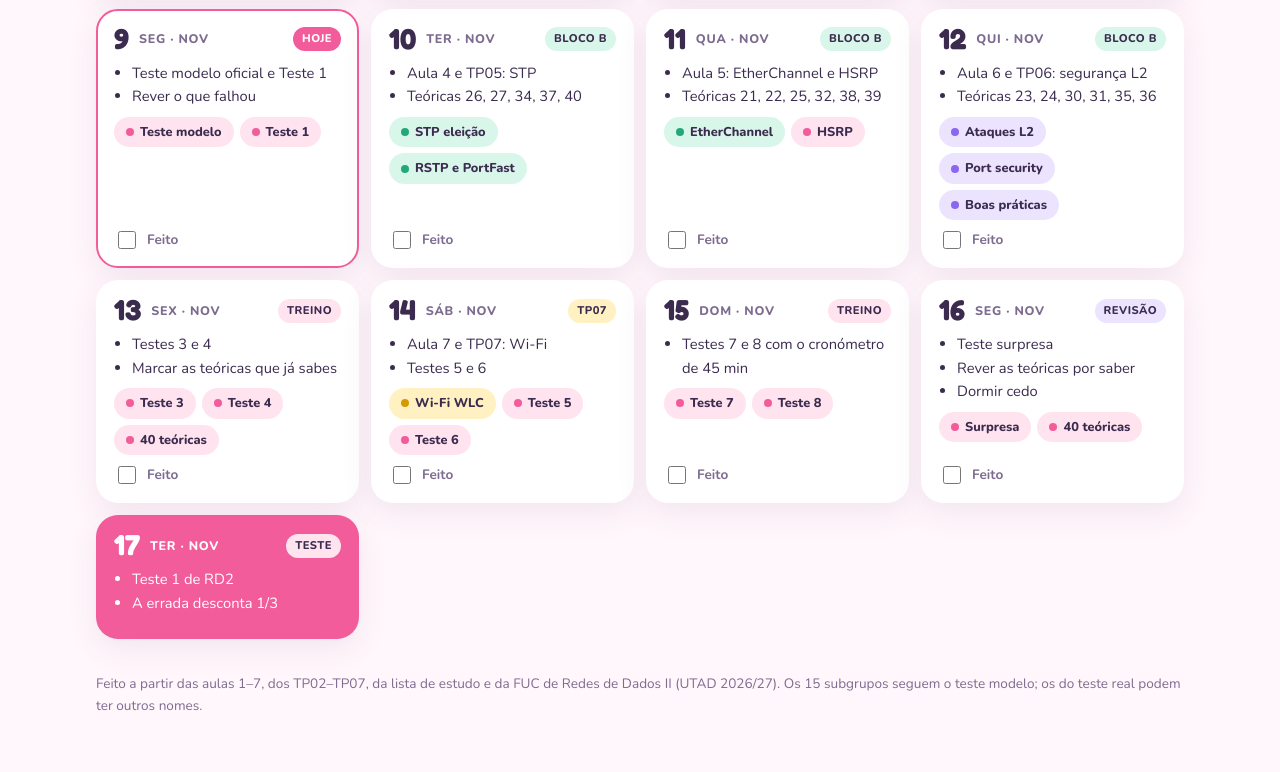
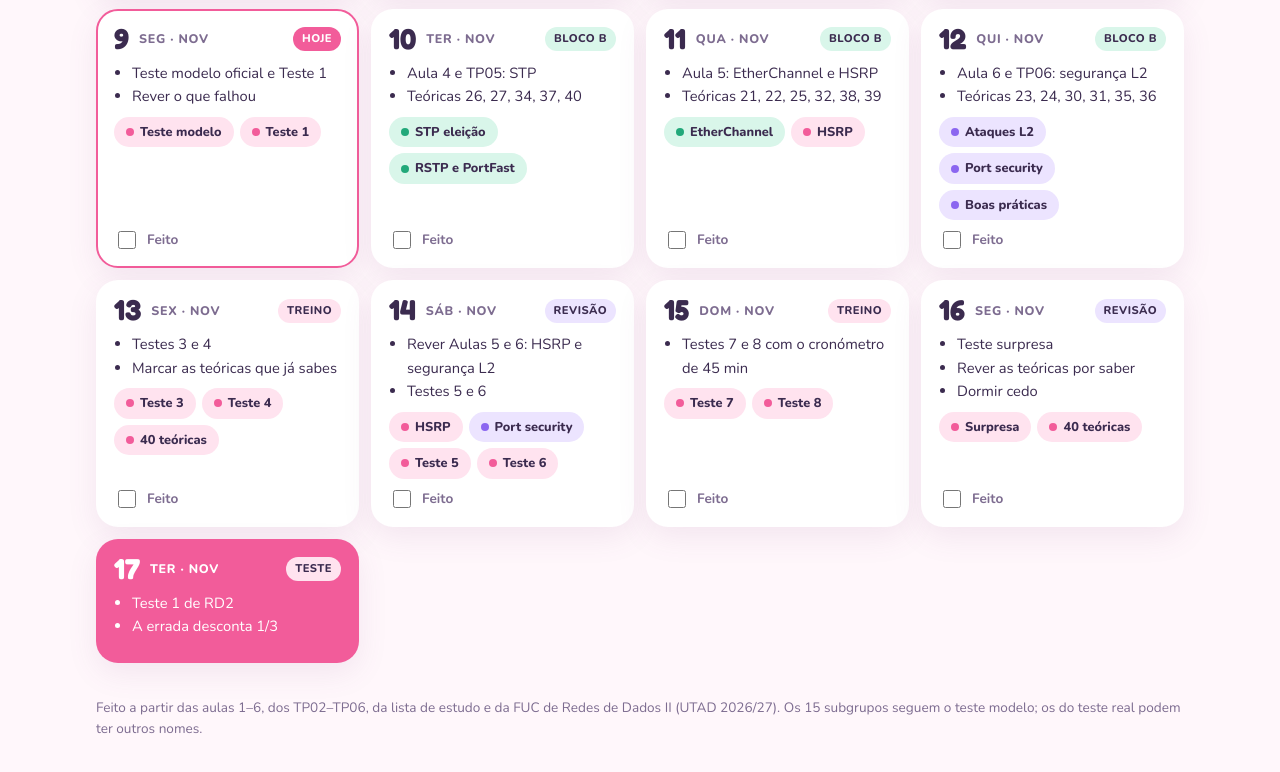
Before and after one commit to JOANACTC/ESTUDO-REDES2, a plain HTML site: page index.html in a window 1280 px wide. Shown: the part 1036-1808 px from the top of the page. Drawn offline with nearby package versions, Linux system fonts and the light colour scheme.

Commit message:
Teste 1 só até à Aula 6: tirar Wi-Fi/WLC (TP07)
Co-Authored-By: Claude Opus 5.5 <noreply@anthropic.com>
Claude-Session: https://claude.ai/code/session_0111xUEZQjBoJXVhDWGVp2xF

```diff
--- a/index.html
+++ b/index.html
@@ -348,7 +348,7 @@ textarea:focus{border-color:var(--c);outline:none}
   <div class="folhas">
     <a class="folha-card card" href="#testes" style="--c:var(--sky);--c-soft:var(--sky-soft)"><span class="fnum">1</span><h3>Folha 1 · 15 escolhas múltiplas</h3><p>Uma pergunta por cada subgrupo de matéria. Certa vale +1, errada −1/3 e em branco 0. Só respondas se eliminares pelo menos 2 opções.</p><span class="go">Treinar nos testes →</span></a>
     <a class="folha-card card" href="#folha2" style="--c:var(--butter);--c-soft:var(--butter-soft)"><span class="fnum">2</span><h3>Folha 2 · 2 perguntas teóricas</h3><p>Saem da lista de 40: uma das 20 do Bloco A e uma das 20 do Bloco B. Cada uma vale 2 valores.</p><span class="go">Ver as 40 perguntas →</span></a>
-    <a class="folha-card card" href="#testes" style="--c:var(--mint);--c-soft:var(--mint-soft)"><span class="fnum">3</span><h3>Folha 3 · perguntas práticas</h3><p>Sobre o cenário, até ao TP07. Parte A: ler saídas de show. Parte B: escrever comandos completos.</p><span class="go">Treinar nos testes →</span></a>
+    <a class="folha-card card" href="#testes" style="--c:var(--mint);--c-soft:var(--mint-soft)"><span class="fnum">3</span><h3>Folha 3 · perguntas práticas</h3><p>Sobre o cenário, até ao TP06. Parte A: ler saídas de show. Parte B: escrever comandos completos.</p><span class="go">Treinar nos testes →</span></a>
   </div>
   <div class="sec-title"><h2>Plano dia a dia</h2><small>marca cada dia quando o acabares</small></div>
   <div class="cal" id="cal"></div>
@@ -406,7 +406,7 @@ textarea:focus{border-color:var(--c);outline:none}
 
 <section class="view" id="v-exames" hidden>
   <div class="pagehead"><p class="eyebrow">Treino com perguntas reais</p><h1>Exames antigos: só a matéria do Teste 1</h1><p class="lead">As perguntas de 2024/25 (T1 de 12 nov 2024, teste de 17 dez 2024 e recurso de 5 fev 2025) que caem a 17 nov: STP, VLANs, trunks e inter-VLAN. Cada uma tem o desenho da topologia e, na resposta, a mesma ideia no teu cenário de Lisboa.</p></div>
-  <div class="card cenhero"><figure class="cenfig"><img id="exaCen" alt="Topologia de Lisboa: Router Lisboa, DSW1 e DSW2 ligados pelo Po1, ASW1, ASW2 e ASW3 com dois uplinks cada"><figcaption><b>O teu cenário (TP03–TP07).</b> DSW1: raiz e HSRP ativo de 143, 343, 543 e 943. DSW2: de 243 e 443. Cada ASW tem a Gi0/1 para o DSW1 e a Gi0/2 para o DSW2. O Po1 junta a Gi1/0/23–24 entre os DSW.</figcaption></figure></div>
+  <div class="card cenhero"><figure class="cenfig"><img id="exaCen" alt="Topologia de Lisboa: Router Lisboa, DSW1 e DSW2 ligados pelo Po1, ASW1, ASW2 e ASW3 com dois uplinks cada"><figcaption><b>O teu cenário (TP03–TP06).</b> DSW1: raiz e HSRP ativo de 143, 343, 543 e 943. DSW2: de 243 e 443. Cada ASW tem a Gi0/1 para o DSW1 e a Gi0/2 para o DSW2. O Po1 junta a Gi1/0/23–24 entre os DSW.</figcaption></figure></div>
   <div class="f2-tools"><span class="lead" style="margin:0">Escolhe uma opção para veres logo a correção. Nas abertas, tenta primeiro.</span><button class="btn small soft" id="exaReset">Limpar respostas</button></div>
   <div id="exaBox"></div>
 </section>
@@ -419,7 +419,7 @@ textarea:focus{border-color:var(--c);outline:none}
 
 <section class="view" id="v-teste" hidden></section>
 
-<p class="foot">Feito a partir das aulas 1–7, dos TP02–TP07, da lista de estudo e da FUC de Redes de Dados II (UTAD 2026/27). Os 15 subgrupos seguem o teste modelo; os do teste real podem ter outros nomes.</p>
+<p class="foot">Feito a partir das aulas 1–6, dos TP02–TP06, da lista de estudo e da FUC de Redes de Dados II (UTAD 2026/27). Os 15 subgrupos seguem o teste modelo; os do teste real podem ter outros nomes.</p>
 </main>
 <button class="back" id="backBtn" hidden>Voltar ao teste</button>
 <script>
@@ -432,21 +432,20 @@ const CHAPTERS = [
   {name:"Inter-VLAN e endereços", color:"peach", topics:["r-intervlan","r-dhcp","r-ipv6"]},
   {name:"STP e EtherChannel", color:"mint", topics:["r-stp","r-rstp","r-ether"]},
   {name:"Gateway redundante", color:"pink", topics:["r-hsrp"]},
-  {name:"Segurança L2", color:"lilac", topics:["r-ataques","r-portsec","r-praticas"]},
-  {name:"Wi-Fi (TP07)", color:"butter", topics:["r-wifi"]}
+  {name:"Segurança L2", color:"lilac", topics:["r-ataques","r-portsec","r-praticas"]}
 ];
 const T = {};
 function topic(o){ T[o.id]=o; }
 
-topic({id:"r-cenario", title:"O teu cenário", short:"Plano NN = 43", src:"TP03–TP07",
+topic({id:"r-cenario", title:"O teu cenário", short:"Plano NN = 43", src:"TP03–TP06",
  frase:"Quase todas as perguntas [Cenário] e a Folha 3 inteira usam este plano. Sabe-o de cor.",
- extra:`<figure class="cenfig"><img src="${CENIMG}" alt="Topologia de Lisboa: Router Lisboa, DSW1 e DSW2 ligados pelo Po1, ASW1, ASW2 e ASW3 com dois uplinks cada"><figcaption>A topologia de Lisboa dos TP03–TP07 (NN = o teu 43).</figcaption></figure><div class="tbl"><table>
+ extra:`<figure class="cenfig"><img src="${CENIMG}" alt="Topologia de Lisboa: Router Lisboa, DSW1 e DSW2 ligados pelo Po1, ASW1, ASW2 e ASW3 com dois uplinks cada"><figcaption>A topologia de Lisboa dos TP03–TP06 (NN = o teu 43).</figcaption></figure><div class="tbl"><table>
 <tr><th>VLAN</th><th>Nome</th><th>Rede</th><th>Gateway</th><th>Ativo e raiz</th><th>Portas de acesso</th></tr>
 <tr><td class="n">143</td><td>ADMIN-43</td><td class="n">10.43.1.0/24</td><td class="n">10.43.1.1</td><td>DSW1</td><td>ASW1 Fa0/1–8</td></tr>
 <tr><td class="n">243</td><td>COMERCIAL-43</td><td class="n">10.43.2.0/24</td><td class="n">10.43.2.1</td><td>DSW2</td><td>ASW1 Fa0/9–16 · ASW2 Fa0/1–8</td></tr>
 <tr><td class="n">343</td><td>TECNICO-43</td><td class="n">10.43.3.0/24</td><td class="n">10.43.3.1</td><td>DSW1</td><td>ASW2 Fa0/9–16 · ASW3 Fa0/1–8</td></tr>
 <tr><td class="n">443</td><td>SERVIDORES-43</td><td class="n">10.43.4.0/24</td><td class="n">10.43.4.1</td><td>DSW2</td><td>ASW3 Fa0/9–16 (Server0 10.43.4.10)</td></tr>
-<tr><td class="n">543</td><td>WIFI-CONV-43</td><td class="n">10.43.5.0/24</td><td class="n">10.43.5.1</td><td>DSW1</td><td>só pelo WLC (TP07)</td></tr>
+<tr><td class="n">543</td><td>WIFI-CONV-43</td><td class="n">10.43.5.0/24</td><td class="n">10.43.5.1</td><td>DSW1</td><td>só pelo WLC (TP07, sai no T2)</td></tr>
 <tr><td class="n">943</td><td>GESTAO-43</td><td class="n">10.43.9.0/24</td><td class="n">10.43.9.1</td><td>DSW1</td><td>ASW3 Fa0/20–23</td></tr>
 <tr><td class="n">999</td><td>NATIVA-BLACKHOLE</td><td>—</td><td>—</td><td>—</td><td>nativa dos trunks e portas não usadas</td></tr>
 </table></div>`,
@@ -469,7 +468,6 @@ topic({id:"r-show", title:"Comandos de verificação", short:"Comandos show", sr
 <tr><td>Port security</td><td><code>show port-security interface fa0/1</code></td></tr>
 <tr><td>DHCP e snooping</td><td><code>show ip dhcp binding</code> · <code>show ip dhcp snooping binding</code></td></tr>
 <tr><td>Rotas</td><td><code>show ip route</code></td></tr>
-<tr><td>Wi-Fi</td><td><code>show wlan summary</code> · <code>show ap summary</code></td></tr>
 </table></div>`,
  saber:["Trunks não aparecem no <code>show vlan brief</code>.","Uma SVI <b>down/down</b> = a VLAN não existe ou não tem portas ativas; <b>administratively down</b> = falta <code>no shutdown</code>."],
  cuidado:["Na Folha 3 escreve sempre o comando completo, sem abreviaturas (show interfaces trunk, não sh int tr)."], f2:[1]});
@@ -644,20 +642,6 @@ topic({id:"r-praticas", title:"Boas práticas nas portas", short:"Boas práticas
  shutdown`,
  cuidado:["A VLAN 999 não é usada por nenhum PC: é isso que trava o double tagging."], f2:[30]});
 
-topic({id:"r-wifi", title:"Wi-Fi com WLC", short:"Wi-Fi WLC", src:"Aula 7 · TP07",
- frase:"Um controlador gere todos os pontos de acesso e liga cada SSID a uma VLAN.",
- saber:["AP <b>autónomo</b> configura-se um a um; AP <b>lightweight (LAP)</b> é gerido pelo <b>WLC</b> por um túnel <b>CAPWAP</b>.","O WLC liga-se por <b>trunk</b> (ASW3 Fa0/21, nativa 999); os LAP ficam em acesso na VLAN 943.","SSIDs: colaboradores → VLAN <b>343</b>; convidados → VLAN <b>543</b>. Ambos WPA2-PSK com AES.","WPA3 troca o PSK por SAE, mais resistente a ataques de dicionário.","2,4 GHz: canais 1, 6 e 11 não se sobrepõem. 5 GHz: mais canais, menos alcance."],
- cmd:`vlan 543
- name WIFI-CONV-43
-interface range gi1/0/1 - 3
- switchport trunk allowed vlan add 543
-interface vlan 543
- ip address 10.43.5.2 255.255.255.0
- standby version 2
- standby 543 ip 10.43.5.1
- standby 543 priority 110
- standby 543 preempt`,
- cuidado:["Na FUC o Wi-Fi é matéria do T2. Estuda sobretudo a parte cablada e confirma com o professor."], f2:[]});
 
 /* ======================= MAPA MENTAL ======================= */
 const MAP = [
@@ -665,7 +649,6 @@ const MAP = [
  {side:"R", name:"Trunks", color:"butter", leaves:[["802.1Q: tag de 4 bytes","r-trunks"],["Nativa 999","r-trunks"],["allowed vlan add","r-trunks"],["DTP e nonegotiate","r-trunks"]]},
  {side:"R", name:"Inter-VLAN e endereços", color:"peach", leaves:[["Router-on-a-stick","r-intervlan"],["Switch L3: SVI e ip routing","r-intervlan"],["DHCP: DORA e lease","r-dhcp"],["Relay: ip helper-address","r-dhcp"],["IPv6: SLAAC e flags A/O/M","r-ipv6"]]},
  {side:"R", name:"Gestão", color:"lilac", leaves:[["SSH e palavras-passe","r-gestao"],["Cópias por TFTP","r-gestao"],["CDP e LLDP","r-gestao"]]},
- {side:"R", name:"Wi-Fi (TP07)", color:"butter", leaves:[["WLC e CAPWAP","r-wifi"],["SSIDs: 343 e 543","r-wifi"],["WPA2 e WPA3","r-wifi"]]},
  {side:"L", name:"STP", color:"mint", leaves:[["Porque é preciso","r-stp"],["Eleição da raiz (BID)","r-stp"],["Custos e root port","r-stp"],["Root, designated, alternate","r-stp"],["Tempos 2 / 15 / 20","r-rstp"],["RSTP e PVST+","r-rstp"],["PortFast e BPDU Guard","r-rstp"]]},
  {side:"L", name:"EtherChannel", color:"peach", leaves:[["LACP: active / passive","r-ether"],["PAgP: desirable / auto","r-ether"],["Po1 como trunk","r-ether"]]},
  {side:"L", name:"HSRP", color:"pink", leaves:[["Gateway virtual .1","r-hsrp"],["Prioridade 110 e preempt","r-hsrp"],["MAC virtual v1 e v2","r-hsrp"],["HSRP, VRRP e GLBP","r-hsrp"]]},
@@ -904,7 +887,7 @@ Vl943      943  100 P Standby  10.43.9.2   local       10.43.9.1`, qs:[
 999  NATIVA-BLACKHOLE   active`, qs:[
   ["Porta dos servidores que está na VLAN errada:",["fa0/16"],"Fa0/16","r-vlans"],
   ["Comando (em interface fa0/16) que a corrige:",["switchport access vlan 443"],"switchport access vlan 443","r-vlans"],
-  ["A Fa0/21 (WLC) não aparece. Em que modo está?",["trunk"],"Trunk (os trunks não aparecem aqui)","r-wifi"],
+  ["A Fa0/21 (WLC) não aparece. Em que modo está?",["trunk"],"Trunk (os trunks não aparecem aqui)","r-trunks"],
   ["A Fa0/17 não é usada. Depois de switchport access vlan 999, que comando falta?",["shutdown"],"shutdown","r-praticas"]]},
  {t:"DSW1# show ip interface brief | include Vlan", x:`Vlan143    10.43.1.2   YES manual up                    up
 Vlan243    10.43.2.2   YES manual up                    up
@@ -1026,15 +1009,15 @@ const CFG = [
   ["Domínio (dhcp-config):",["domain-name minhaempresa.pt"],"r-dhcp"],
   ["No DSW1, em interface vlan 243 (config-if):",["ip helper-address 10.43.0.1"],"r-dhcp"],
   ["No ASW1, em interface range gi0/1 - 2 (config-if-range):",["ip dhcp snooping trust"],"r-portsec"]]},
- {intro:"TP07: no DSW1, prepare a parte cablada da rede de convidados (VLAN 543).", start:"Lisboa-DSW1(config)# vlan 543", lines:[
-  ["Nome da VLAN segundo o plano (config-vlan):",["name WIFI-CONV-43"],"r-wifi"],
-  ["Em interface range gi1/0/1 - 3: acrescentar a 543 aos trunks (config-if-range):",["switchport trunk allowed vlan add 543"],"r-trunks"],
-  ["Criar a SVI (config):",["interface vlan 543"],"r-intervlan"],
-  ["Endereço da SVI do DSW1 (config-if):",["ip address 10.43.5.2 255.255.255.0"],"r-cenario"],
+ {intro:"No DSW1, configure a SVI da VLAN 343 (Técnico) como gateway ativo HSRP, com relay DHCP, e torne o DSW1 raiz STP dessa VLAN.", start:"Lisboa-DSW1(config)# interface vlan 343", lines:[
+  ["Endereço da SVI do DSW1 (config-if):",["ip address 10.43.3.2 255.255.255.0"],"r-cenario"],
+  ["Relay DHCP para o router Lisboa (config-if):",["ip helper-address 10.43.0.1"],"r-dhcp"],
   ["HSRP versão 2 (config-if):",["standby version 2"],"r-hsrp"],
-  ["IP virtual do grupo 543 (config-if):",["standby 543 ip 10.43.5.1"],"r-hsrp"],
-  ["Prioridade do ativo (config-if):",["standby 543 priority 110"],"r-hsrp"],
-  ["Recuperar o papel quando volta (config-if):",["standby 543 preempt"],"r-hsrp"]]},
+  ["IP virtual do grupo 343 (config-if):",["standby 343 ip 10.43.3.1"],"r-hsrp"],
+  ["Prioridade do ativo (config-if):",["standby 343 priority 110"],"r-hsrp"],
+  ["Recuperar o papel quando volta (config-if):",["standby 343 preempt"],"r-hsrp"],
+  ["Ligar a SVI (config-if):",["no shutdown"],"r-intervlan"],
+  ["Já no modo global: DSW1 raiz primária da VLAN 343 (config):",["spanning-tree vlan 343 root primary"],"r-stp"]]},
  {intro:"No DSW1, agregue as ligações ao DSW2 (Gi1/0/23–24) num EtherChannel LACP em trunk e defina os papéis de raiz do STP.", start:"Lisboa-DSW1(config)# interface range gi1/0/23 - 24", lines:[
   ["Agregar no grupo 1 com LACP, iniciando a negociação (config-if-range):",["channel-group 1 mode active"],"r-ether"],
   ["Entrar na interface lógica do EtherChannel (config):",["interface port-channel 1"],"r-ether"],
@@ -1095,7 +1078,7 @@ const CFG = [
 const VERSIONS = [
  {n:1, f2:[1,26], exh:[0,1], cfg:0, focus:"VLANs, trunks e STP"},
  {n:2, f2:[6,22], exh:[2,3], cfg:1, focus:"DHCP, EtherChannel e port security"},
- {n:3, f2:[13,25], exh:[4,5], cfg:2, focus:"HSRP, VLANs e Wi-Fi"},
+ {n:3, f2:[13,25], exh:[4,5], cfg:2, focus:"HSRP, VLANs e relay DHCP"},
  {n:4, f2:[4,23], exh:[6,8], cfg:3, focus:"SVIs, DTP e EtherChannel"},
  {n:5, f2:[9,37], exh:[7,9], cfg:4, focus:"Tabela MAC, DHCP e VLANs no ASW"},
  {n:6, f2:[19,28], exh:[10,11], cfg:5, focus:"BPDU Guard, DTP e SSH"},
@@ -1109,7 +1092,7 @@ const BP = [
  {name:"3 · Switches e VLANs", ls:["b-switch","b-vlan","b-trunk"]},
  {name:"4 · Falar entre VLANs", ls:["b-router","b-intervlan","b-dhcp","b-ipv6"]},
  {name:"5 · Redundância", ls:["b-stp","b-ether","b-hsrp"]},
- {name:"6 · Segurança e Wi-Fi", ls:["b-seg","b-wifi"]},
+ {name:"6 · Segurança", ls:["b-seg"]},
  {name:"Dicionário", ls:["b-dic"]}
 ];
 const BL = {
@@ -1363,15 +1346,6 @@ ASW1(config-if)# ip dhcp snooping trust      <span class="c">só nos uplinks Gi0
  <p>Modos de violação do port security: <b>shutdown</b> (por omissão: a porta vai para <b>err-disabled</b>), <b>restrict</b> (descarta e regista) e <b>protect</b> (descarta em silêncio).</p>`,
  pal:[["Port security","Limita os MACs por porta."],["err-disabled","Porta desligada por segurança."],["DHCP snooping","Bloqueia servidores DHCP falsos."],["Trusted","Porta de confiança (uplink)."]],
  q:["Qual é o modo de violação por omissão do port security?",["protect","restrict","shutdown","drop"],2,"É shutdown: a porta vai para err-disabled."], liga:["r-ataques","r-portsec","r-praticas"]},
-"b-wifi":{t:"Wi-Fi básico (TP07)", c:"lilac", ideia:"O Wi-Fi é uma porta de switch pelo ar. O AP é a 'tomada' sem fios e o WLC é o chefe de todos os APs.",
- body:`<ul><li><b>SSID</b>: o nome da rede Wi-Fi que aparece no telemóvel. Cada SSID liga a uma <b>VLAN</b> (no plano, convidados na 543).</li>
- <li><b>AP autónomo</b>: configura-se um a um. <b>LAP</b> (lightweight AP): é gerido por um <b>WLC</b> (Wireless LAN Controller), através de um túnel <b>CAPWAP</b>.</li>
- <li>Segurança: <b>WPA2/WPA3</b>. <b>Personal</b> (PSK) usa uma palavra-passe igual para todos; <b>Enterprise</b> usa um utilizador por pessoa, com um servidor <b>RADIUS</b>.</li>
- <li>Bandas: 2,4 GHz (mais alcance) e 5 GHz (mais rápido, mais canais).</li></ul>
- <p>No cenário: o <b>WLC</b> está na ASW3 Fa0/21 (em trunk, porque leva várias VLANs) e o <b>LAP</b> na ASW1 Fa0/20 (VLAN de gestão 943).</p>
- <p class="note">Confirma com o professor se o Wi-Fi sai neste teste (a FUC põe-no no Teste 2).</p>`,
- pal:[["SSID","Nome da rede Wi-Fi."],["WLC","Controlador que gere os APs."],["CAPWAP","Túnel entre o LAP e o WLC."],["RADIUS","Servidor de autenticação do WPA Enterprise."]],
- q:["Que equipamento gere vários LAPs de forma centralizada?",["Router","WLC","DHCP","Switch de acesso"],1,"O WLC (Wireless LAN Controller)."], liga:["r-wifi"]},
 "b-dic":{t:"Dicionário rápido", c:"butter", ideia:"Quando vires uma palavra estranha num enunciado, procura-a aqui.", body:"", pal:[], q:null, liga:[]}
 };
 const BORDER = BP.flatMap(g=>g.ls);
@@ -1407,7 +1381,7 @@ const BMAP = [
  {side:"L", name:"3 · Switches e VLANs", color:"lilac", leaves:[["Aprende pelo MAC de origem","b-switch"],["Flooding se não conhece","b-switch"],["VLAN = rede separada","b-vlan"],["Porta de acesso: 1 VLAN","b-vlan"],["Trunk: etiqueta 802.1Q","b-trunk"],["Nativa 999 e allowed add","b-trunk"]]},
  {side:"R", name:"4 · Falar entre VLANs", color:"mint", leaves:[["Router e tabela de routing","b-router"],["SVI + ip routing","b-intervlan"],["Router-on-a-stick","b-intervlan"],["DHCP: DORA e pool","b-dhcp"],["Relay: ip helper-address","b-dhcp"],["IPv6, SLAAC e EUI-64","b-ipv6"]]},
  {side:"R", name:"5 · Redundância", color:"butter", leaves:[["Loops e tempestades","b-stp"],["STP: root = menor Bridge ID","b-stp"],["PortFast e BPDU Guard","b-stp"],["EtherChannel: LACP/PAgP","b-ether"],["HSRP: IP virtual .1","b-hsrp"],["Active, Standby e preempt","b-hsrp"]]},
- {side:"R", name:"6 · Segurança e Wi-Fi", color:"peach", leaves:[["Port security e err-disabled","b-seg"],["DHCP snooping: trusted","b-seg"],["Double tagging e DTP","b-seg"],["SSID, AP e WLC","b-wifi"],["Dicionário de palavras","b-dic"]]}
+ {side:"R", name:"6 · Segurança", color:"peach", leaves:[["Port security e err-disabled","b-seg"],["DHCP snooping: trusted","b-seg"],["Double tagging e DTP","b-seg"],["Dicionário de palavras","b-dic"]]}
 ];
 
 /* ======================= LÓGICA ======================= */
@@ -1437,7 +1411,7 @@ const DAYS = [
  {d:11,w:"qua",tag:"Bloco B",c:"mint",items:["Aula 5: EtherChannel e HSRP","Teóricas 21, 22, 25, 32, 38, 39"],t:["r-ether","r-hsrp"]},
  {d:12,w:"qui",tag:"Bloco B",c:"mint",items:["Aula 6 e TP06: segurança L2","Teóricas 23, 24, 30, 31, 35, 36"],t:["r-ataques","r-portsec","r-praticas"]},
  {d:13,w:"sex",tag:"Treino",c:"pink",items:["Testes 3 e 4","Marcar as teóricas que já sabes"],t:[],x:[["teste-3","Teste 3"],["teste-4","Teste 4"],["folha2","40 teóricas"]]},
- {d:14,w:"sáb",tag:"TP07",c:"butter",items:["Aula 7 e TP07: Wi-Fi","Testes 5 e 6"],t:["r-wifi"],x:[["teste-5","Teste 5"],["teste-6","Teste 6"]]},
+ {d:14,w:"sáb",tag:"Revisão",c:"lilac",items:["Rever Aulas 5 e 6: HSRP e segurança L2","Testes 5 e 6"],t:["r-hsrp","r-portsec"],x:[["teste-5","Teste 5"],["teste-6","Teste 6"]]},
  {d:15,w:"dom",tag:"Treino",c:"pink",items:["Testes 7 e 8 com o cronómetro de 45 min"],t:[],x:[["teste-7","Teste 7"],["teste-8","Teste 8"]]},
  {d:16,w:"seg",tag:"Revisão",c:"lilac",items:["Teste surpresa","Rever as teóricas por saber","Dormir cedo"],t:[],x:[["teste-surpresa","Surpresa"],["folha2","40 teóricas"]]},
  {d:17,w:"ter",tag:"Teste",c:"pink",items:["Teste 1 de RD2","A errada desconta 1/3"],t:[],exam:true}
@@ -1519,9 +1493,9 @@ const F2AULA = {1:2,2:2,3:3,4:3,5:2,6:3,7:2,8:2,9:3,10:2,11:3,12:3,13:3,14:2,15:
 const AULAS = {2:["Aula 02","Comutação e VLANs","sky"],3:["Aula 03","Inter-VLAN e atribuição de endereços (DHCP, IPv6)","peach"],
   4:["Aula 04","Spanning Tree (STP, RSTP, PVST+)","mint"],5:["Aula 05","EtherChannel e redundância do gateway (HSRP)","pink"],6:["Aula 06","Segurança na camada 2","lilac"]};
 /* aula de cada pergunta dos testes, pelo tema do resumo */
-const AULAX = Object.assign({1:["Aula 01","Revisões, IOS e cenário","butter"],7:["Aula 07","Redes sem fios","butter"]}, AULAS);
+const AULAX = Object.assign({1:["Aula 01","Revisões, IOS e cenário","butter"]}, AULAS);
 const RAULA = {"r-cenario":0,"r-show":0,"r-gestao":2,"r-comutacao":2,"r-vlans":2,"r-trunks":2,"r-intervlan":3,"r-dhcp":3,"r-ipv6":3,
-  "r-stp":4,"r-rstp":4,"r-ether":5,"r-hsrp":5,"r-ataques":6,"r-portsec":6,"r-praticas":6,"r-wifi":7};
+  "r-stp":4,"r-rstp":4,"r-ether":5,"r-hsrp":5,"r-ataques":6,"r-portsec":6,"r-praticas":6};
 /* r-cenario e r-show são gerais: usam a aula do resto do excerto (ctx) */
 const aulaOf = (ref, ctx) => RAULA[ref] || (ctx||[]).map(r=>RAULA[r]).find(Boolean) || 1;
 const aulaChip = n => { const a=AULAX[n]; return `<span class="chip achip" style="${cv(a[2])}" title="${esc(a[1])}">${a[0]}</span>`; };
@@ -1700,7 +1674,7 @@ window.addEventListener("hashchange",route);
 
 
 /* ======================= EXAMES ANTIGOS (2024/25) ======================= */
-// t1:true = matéria que sai no Teste 1 de 17 nov (está na lista de estudo / TP03–TP07).
+// t1:true = matéria que sai no Teste 1 de 17 nov (está na lista de estudo / TP03–TP06).
 // t1:false = matéria que não está na lista do Teste 1 deste ano (VTP, RIP, OSPF, ACL, WAN).
 const CX = s => `<pre class="cmd">${s}</pre>`;
 const EXA = [
@@ -1832,7 +1806,7 @@ const FIG = {
   [["R","S0","Gi0/0/0","T","Gi0/1","T",{cls:"trk"}],["S0","PR","","",""],["S0","PB","","",""],["S0","PA","","",""]],["T"])
 };
 
-// "No teu cenário": a mesma ideia no plano NN = 43 (Lisboa, TP03–TP07)
+// "No teu cenário": a mesma ideia no plano NN = 43 (Lisboa, TP03–TP06)
 const CEN = n => `<div class="cenbox"><b>No teu cenário (NN = 43)</b>${n}</div>`;
 const EXX = {
  "T1 12 nov 2024 · 7.3":{cen:CEN(`<p>Os ASW têm dois uplinks, um para o DSW1 e outro para o DSW2, e o DSW1 e o DSW2 estão ligados pelo Po1. Isto forma triângulos (loops). O STP bloqueia um uplink de cada ASW por VLAN.</p>`)},
```
